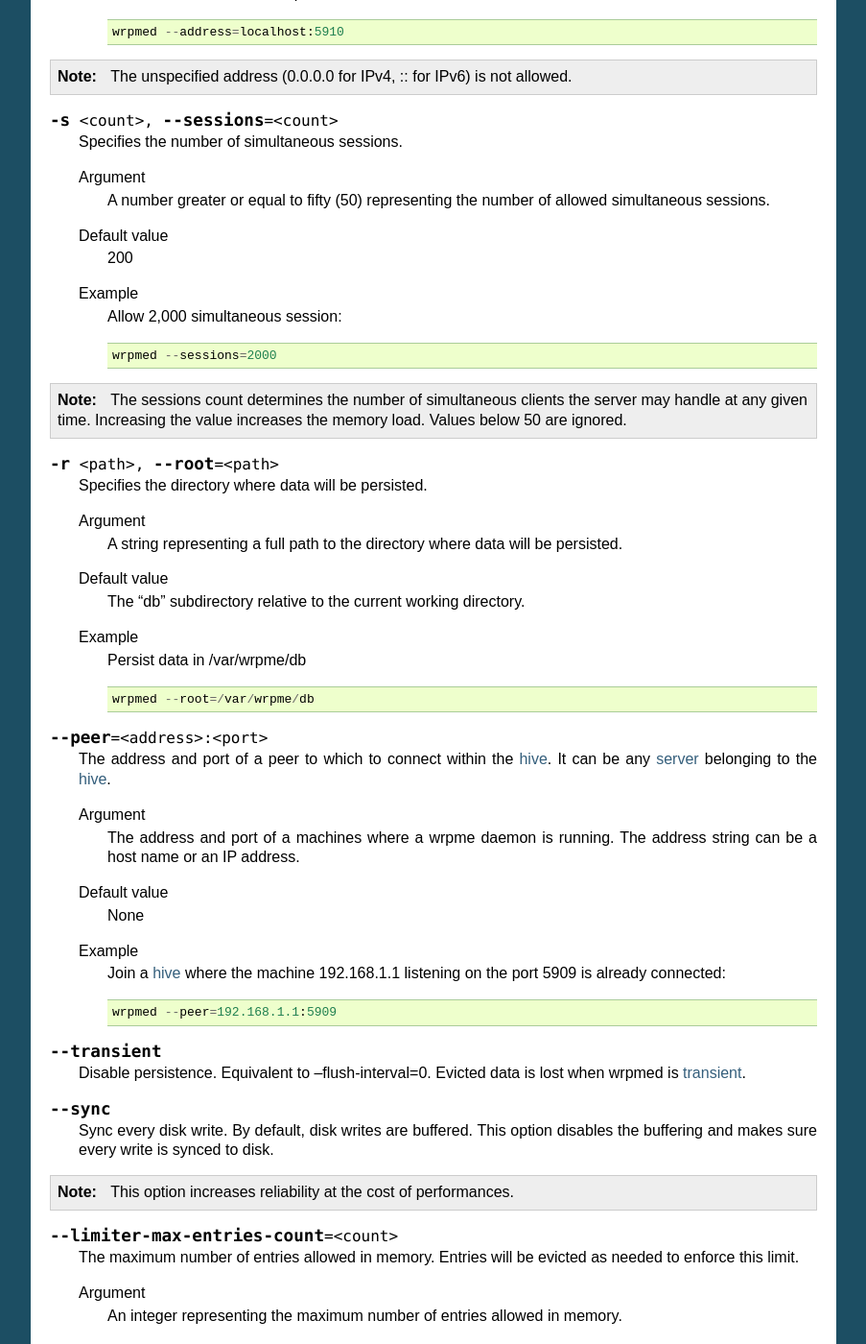
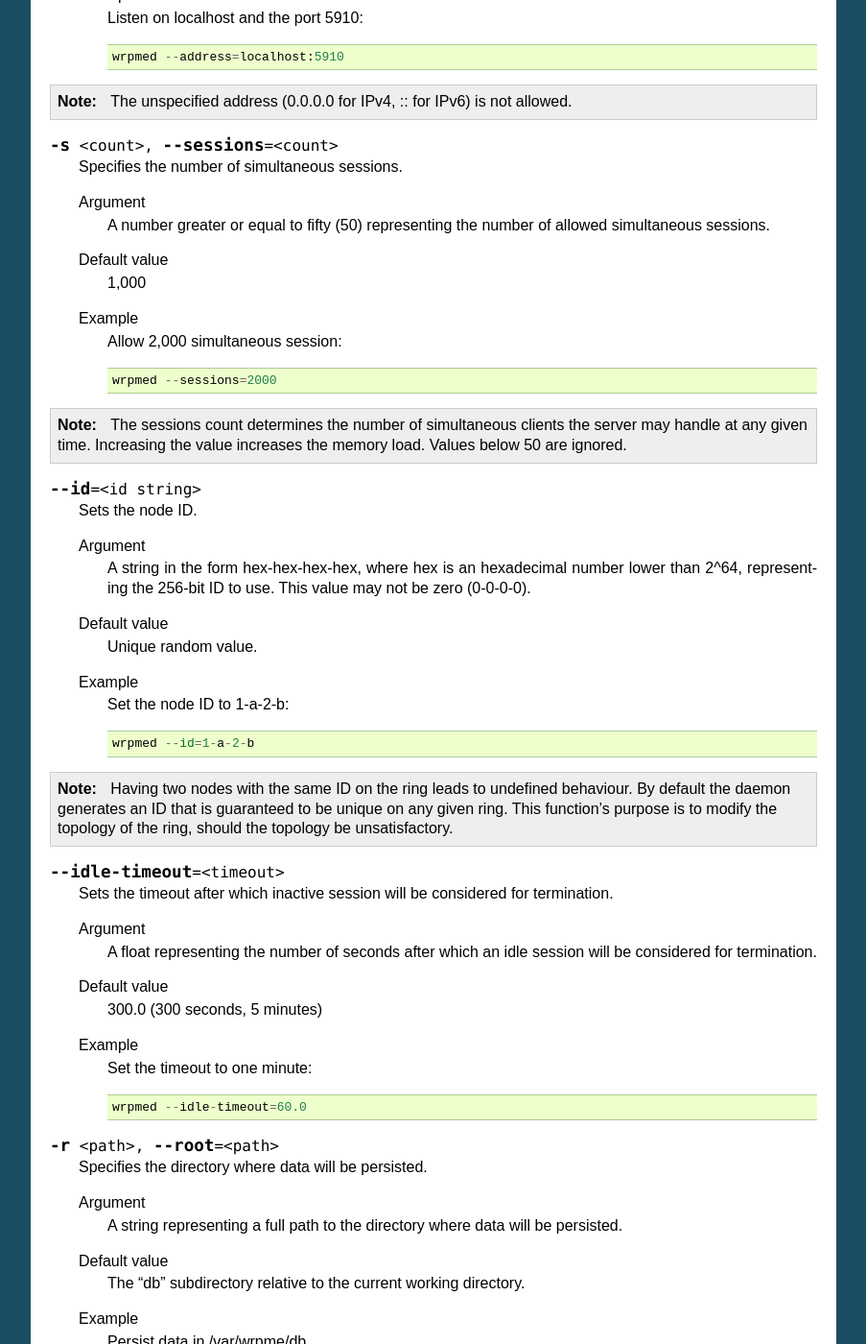
Before and after one commit to iltommi/qdb-documentation, a Sphinx documentation site: the page built from source/reference/wrpmed.rst, in a window 1280 px wide and 1400 px high, scrolled down 3584 px. Shown: the whole window at 96% size, without its empty margins (198-1101 px from the left). Built offline with Sphinx 7.4.7, drawn with Linux system fonts in a browser that asks for light colours; formulas are drawn with MathJax 3; some of the changed text lies outside the part shown.

Commit message:
update daemon documentation

```diff
--- a/source/reference/wrpmed.rst
+++ b/source/reference/wrpmed.rst
@@ -23,6 +23,7 @@ Cheat sheet
  :option:`-a`                          address to listen on         127.0.0.1:5909
  :option:`-s`                          max client sessions          1000
  :option:`-r`                          persistence directory        ./db
+ :option:`--id`                        set the node id              generated
  :option:`--peer`                      one peer to form a hive
  :option:`--transient`                 disable persistence
  :option:`--sync``                     sync every disk write
@@ -186,7 +187,7 @@ The arguments format is parameter dependent.
         A number greater or equal to fifty (50) representing the number of allowed simultaneous sessions.
 
     Default value
-        200
+        1,000
 
     Example
         Allow 2,000 simultaneous session::
@@ -197,6 +198,43 @@ The arguments format is parameter dependent.
     The sessions count determines the number of simultaneous clients the server may handle at any given time.
     Increasing the value increases the memory load.
     Values below 50 are ignored.
+
+
+.. option:: --id=<id string>
+
+    Sets the node ID.
+
+    Argument
+        A string in the form hex-hex-hex-hex, where hex is an hexadecimal number lower than 2^64, representing
+        the 256-bit ID to use. This value may not be zero (0-0-0-0).
+
+    Default value
+        Unique random value.
+
+    Example
+        Set the node ID to 1-a-2-b::
+
+            wrpmed --id=1-a-2-b
+
+.. note::
+    Having two nodes with the same ID on the ring leads to undefined behaviour. By default the daemon generates
+    an ID that is guaranteed to be unique on any given ring. This function's purpose is to modify the topology of
+    the ring, should the topology be unsatisfactory.
+
+.. option:: --idle-timeout=<timeout>
+
+    Sets the timeout after which inactive session will be considered for termination.
+
+    Argument
+        A float representing the number of seconds after which an idle session will be considered for termination.
+
+    Default value
+        300.0 (300 seconds, 5 minutes)
+
+    Example
+        Set the timeout to one minute::
+
+            wrpmed --idle-timeout=60.0
 
 .. option:: -r <path>, --root=<path>
 
```
